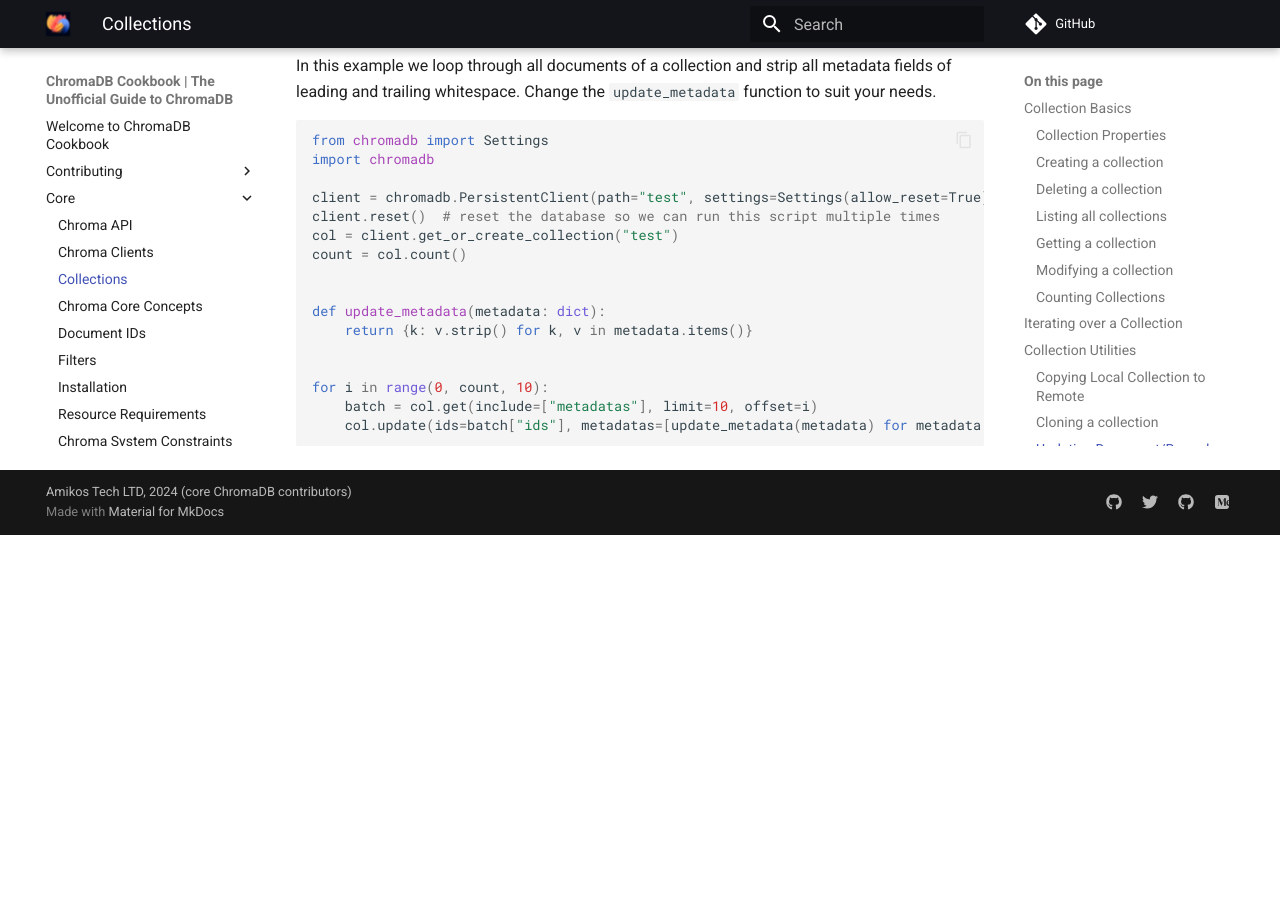
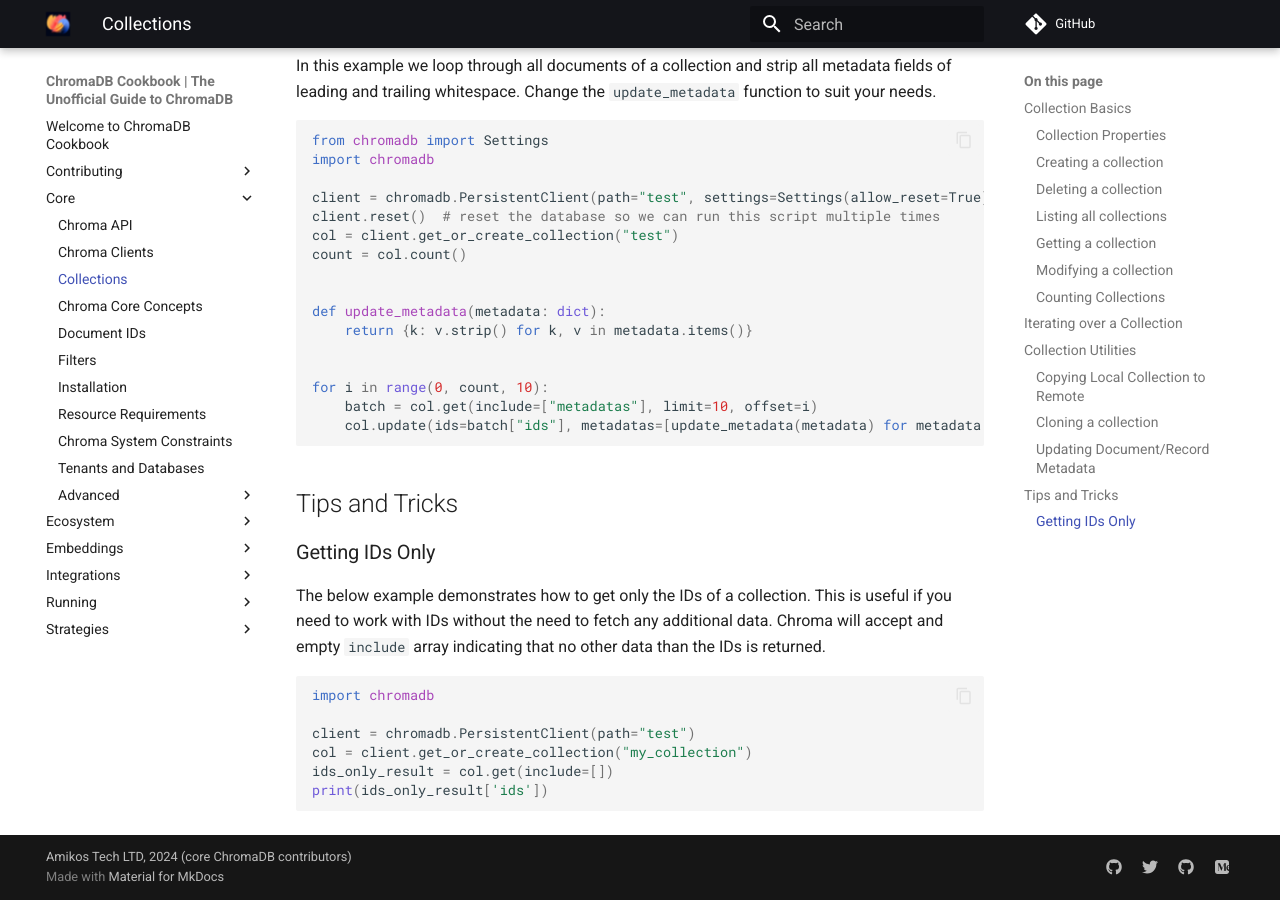
Before and after one commit to amikos-tech/chroma-cookbook, an MkDocs documentation site: the page built from docs/core/collections.md, in a window 1280 px wide and 900 px high, scrolled down 7657 px. Built offline with MkDocs 1.6.1 and Material for MkDocs 9.7.7, drawn with Linux system fonts in a browser that asks for light colours; comment, search, counter and statistics services are not loaded; before the commit the page ends 8192 px from its top, so only the background shows below that; some of the changed text lies outside the part shown.

Commit message:
feat: Updated collections info and added tips and tricks section

````diff
--- a/docs/core/collections.md
+++ b/docs/core/collections.md
@@ -83,11 +83,9 @@
 
 ### Deleting a collection
 
-
 !!! tip "Official Docs"
 
     For more information on the `delete_collection` method, see the [official ChromaDB documentation](https://docs.trychroma.com/reference/Client#delete_collection).
-
 
 Parameters:
 
@@ -107,7 +105,6 @@
 !!! tip "Official Docs"
 
     For more information on the `list_collections` method, see the [official ChromaDB documentation](https://docs.trychroma.com/reference/Client#list_collections).
-
 
 Parameters:
 
@@ -161,10 +158,10 @@
 
 Parameters:
 
-| Name                 | Description                                                                 | Default Value                                                 | Type              |
-|----------------------|-----------------------------------------------------------------------------|---------------------------------------------------------------|-------------------|
-| `new_name`           | The new name of the collection. Parameter is required                       | N/A                                                           | String            |
-| `metadata`           | Metadata associated with the collection. This is an optional parameter      | `None`                                                        | Dictionary        |
+| Name       | Description                                                            | Default Value | Type       |
+|------------|------------------------------------------------------------------------|---------------|------------|
+| `new_name` | The new name of the collection. Parameter is required                  | N/A           | String     |
+| `metadata` | Metadata associated with the collection. This is an optional parameter | `None`        | Dictionary |
 
 Both collection properties (`name` and `metadata`) can be modified, separately ot together.
 
@@ -180,7 +177,7 @@
 
 !!! tip "Official Docs"
 
-    N/A
+    For more information on the `count_collections` method, see the [official ChromaDB documentation](https://docs.trychroma.com/reference/Client#count_collections).
 
 ```python
 import chromadb
@@ -342,3 +339,20 @@
     batch = col.get(include=["metadatas"], limit=10, offset=i)
     col.update(ids=batch["ids"], metadatas=[update_metadata(metadata) for metadata in batch["metadatas"]])
 ```
+
+## Tips and Tricks
+
+### Getting IDs Only
+
+The below example demonstrates how to get only the IDs of a collection. This is useful if you need to work with IDs
+without the need to fetch any additional data. Chroma will accept and empty `include` array indicating that no other
+data than the IDs is returned.
+
+```python
+import chromadb
+
+client = chromadb.PersistentClient(path="test")
+col = client.get_or_create_collection("my_collection")
+ids_only_result = col.get(include=[])
+print(ids_only_result['ids'])
+```
````
